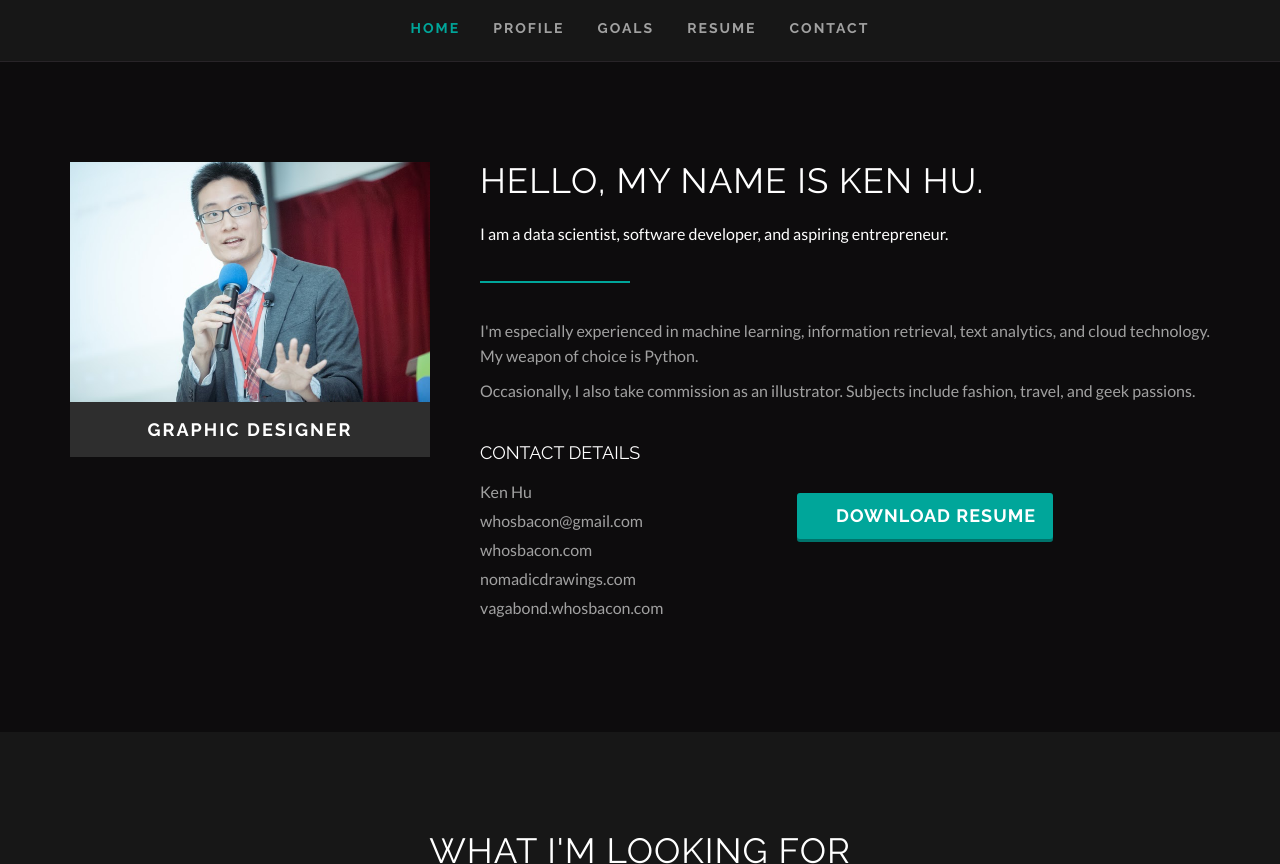
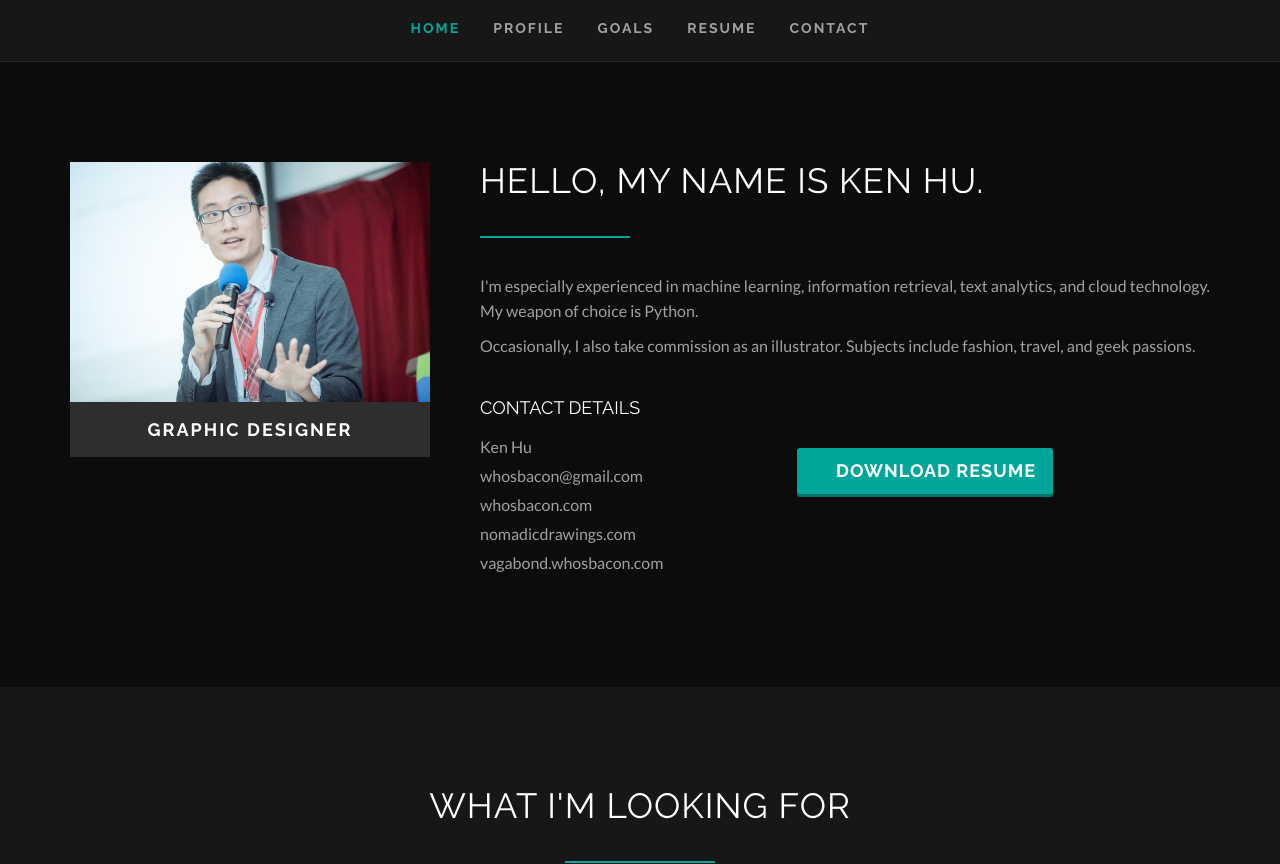
Before and after one commit to clearcareer/KenHu, a Jekyll site: the page built from index.html, in a window 1280 px wide and 900 px high, scrolled down 803 px, cut to the strip 36-900 px from the top of the window. Built offline with Jekyll 4.4.1, drawn with Linux system fonts in a browser that asks for light colours; some web fonts are replaced.

Commit message:
Updated '/index.html' via CloudCannon

```diff
--- a/index.html
+++ b/index.html
@@ -225,7 +225,7 @@
                                 <div class="col-md-12">
                                     <h2 class="section-title editable">Hello, My Name is Ken Hu.</h2>
 
-                                    <p class="editable">I am a data scientist, software developer, and aspiring entrepreneur.</p>
+                                    <p class="editable"></p>
 
                                     <span class="divider"></span>
 
```
